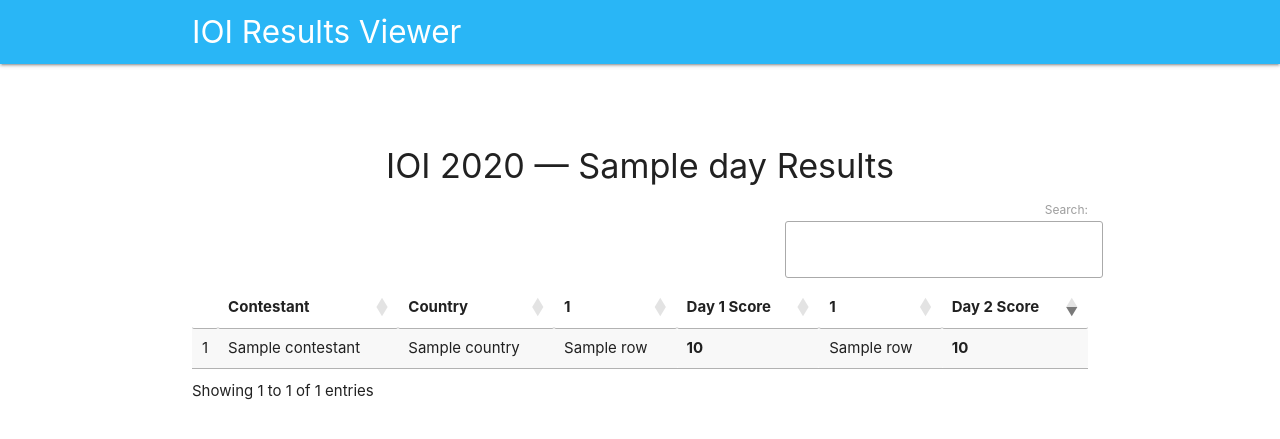
After one commit to eohomegrownapps/ioi-results-viewer, a Python web app: template templates/results.html in a window 1280 px wide. The commit adds this page. Shown: the top 439 px of the page. Run offline with Jinja, Linux system fonts and the light colour scheme; the template is opened without the code that fills it: most values are stand-ins (such as "Sample title", 1, 10 or a date in 2020); some libraries are stand-ins or nearby versions.

Commit message:
Basic working prototype

```diff
--- a/templates/index.html
+++ b/templates/index.html
@@ -1,6 +1,7 @@
 <!DOCTYPE html>
 <html>
     <head>
+        <title>IOI Results Viewer</title>
         <!--Import Google Icon Font-->
         <link href="https://fonts.googleapis.com/icon?family=Material+Icons" rel="stylesheet">
         <!-- Compiled and minified CSS -->
@@ -22,7 +23,7 @@
             <br><br>
             <h4 class="header center">Olympiads</h4>
             <div class="row center">
-                <table id="olympiads">
+                <table id="olympiads" class="striped responsive-table hover">
                     <thead>
                         <tr>
                             <th>No.</th>
--- /dev/null
+++ b/templates/results.html
@@ -0,0 +1,112 @@
+<!DOCTYPE html>
+<html>
+    <head>
+        <title>IOI {{ year }} &mdash; {{ day }} Results</title>
+        <!--Import Google Icon Font-->
+        <link href="https://fonts.googleapis.com/icon?family=Material+Icons" rel="stylesheet">
+        <!-- Compiled and minified CSS -->
+        <link rel="stylesheet" href="https://cdnjs.cloudflare.com/ajax/libs/materialize/1.0.0/css/materialize.min.css">
+        <!-- Compiled and minified JavaScript -->
+        <script src="https://cdnjs.cloudflare.com/ajax/libs/materialize/1.0.0/js/materialize.min.js"></script>
+        <!--Let browser know website is optimized for mobile-->
+        <meta name="viewport" content="width=device-width, initial-scale=1.0"/>
+        <script src="https://code.jquery.com/jquery-3.5.1.min.js"></script>
+        <link rel="stylesheet" href="https://cdn.datatables.net/1.10.21/css/jquery.dataTables.min.css">
+        <script src="https://cdn.datatables.net/1.10.21/js/jquery.dataTables.min.js"></script>
+    </head>
+   <body>
+        <nav class="light-blue lighten-1" role="navigation">
+            <div class="nav-wrapper container"><a id="logo-container" href="../index.html" class="brand-logo">IOI Results Viewer</a>
+        </nav>
+        <div class="section no-pad-bot" id="index-banner">
+            <div class="container">
+            <br><br>
+            <h4 class="header center">IOI {{ year }} &mdash; {{ day }} Results</h4>
+            <div class="row center">
+                <table id="results" class="striped responsive-table hover">
+                    <thead>
+                        <tr>
+                            <th></th>
+                            <th>Contestant</th>
+                            <th>Country</th>
+                            <!-- TODO: merged columns for d1/d2-->
+
+                            {% if day != "Day 2" %}
+                            {% for p in day1_problems %}
+                            <th>{{ p.0 }}</th>
+                            {% endfor %}
+                            <th>Day 1 Score</th>
+                            {% endif %}
+
+                            {% if day != "Day 1" %}
+                            {% for p in day2_problems %}
+                            <th>{{ p.0 }}</th>
+                            {% endfor %}
+                            <th>Day 2 Score</th>
+                            {% endif %}
+
+                            {% if day == "Overall" %}
+                            <th>Score (abs)</th>
+                            <th>Score (rel)</th>
+                            <th>Medal</th>
+                            <th>Official Rank</th>
+                            {% endif %}
+                        </tr>
+                    </thead>
+                    <tbody>
+                    {% for row in results %}
+                        <tr>
+                            <td></td>
+                            <td>{{ row.contestant }}</td>
+                            <td>{{ row.country }}</td>
+
+                            {% if day != "Day 2" %}
+                            {% for p in day1_problems %}
+                            <td>{{ row[p.1] }}</td>
+                            {% endfor %}
+                            <th>{{ row.day1_score_abs }}</th>
+                            {% endif %}
+
+                            {% if day != "Day 1" %}
+                            {% for p in day2_problems %}
+                            <td>{{ row[p.1] }}</td>
+                            {% endfor %}
+                            <th>{{ row.day2_score_abs }}</th>
+                            {% endif %}
+
+                            {% if day == "Overall" %}
+                            <th>{{ row.score_abs }}</th>
+                            <td>{{ row.score_rel }}</td>
+                            <th>{{ row.medal }}</th>
+                            <td>{{ row.rank }}</td>
+                            {% endif %}
+                        </tr>
+                    {% endfor %}
+                    </tbody>
+                </table>
+            </div>
+        </div>
+        <script>
+            $(document).ready(function () {
+                var t = $('#results').DataTable({
+                    "columnDefs": [ {
+                        "searchable": false,
+                        "orderable": false,
+                        "targets": 0
+                    } ],
+                    "paging": false,
+                    {% if day != "Overall" %}
+                    "order": [[ $('#results').find('th:last').index(), "desc" ]],
+                    {% else %}
+                    "order": [[ $('#results').find('th:last').index() - 2, "desc" ]],
+                    {% endif %}
+                });
+                t.on( 'order.dt search.dt', function () {
+                    t.column(0, {search:'applied', order:'applied'}).nodes().each( function (cell, i) {
+                        cell.innerHTML = i+1;
+                    } );
+                } ).draw();
+            });
+        </script>
+    </body>
+</html>
```
Also changed, not shown: main.py (+61 -4 lines), templates/results-overall.html (deleted, +0 -69 lines), 1 other file.
